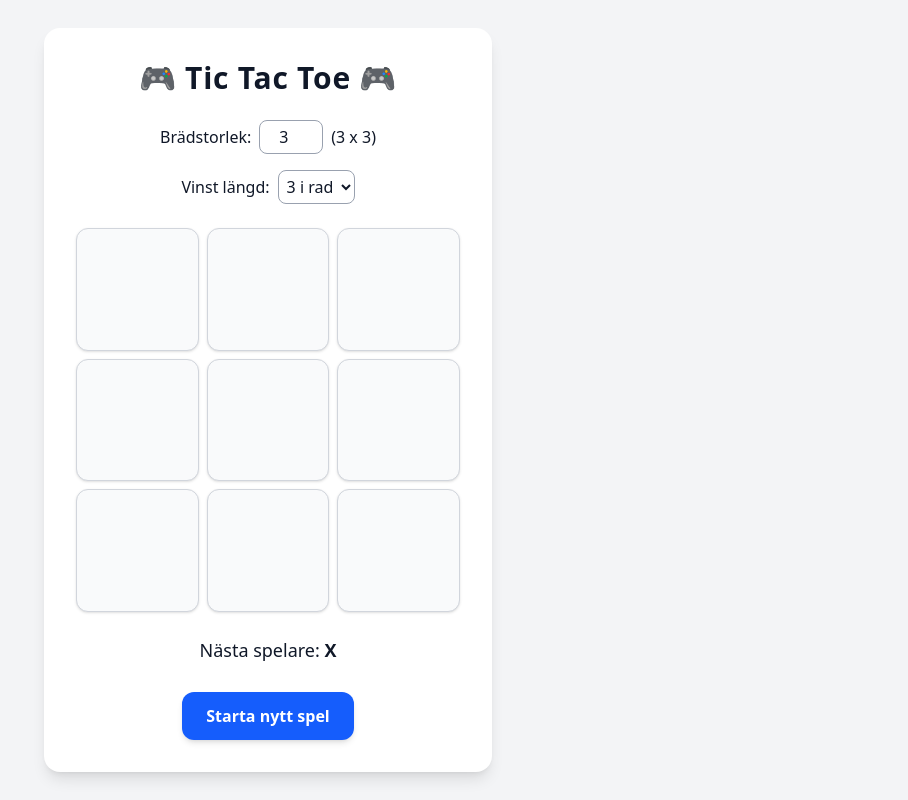
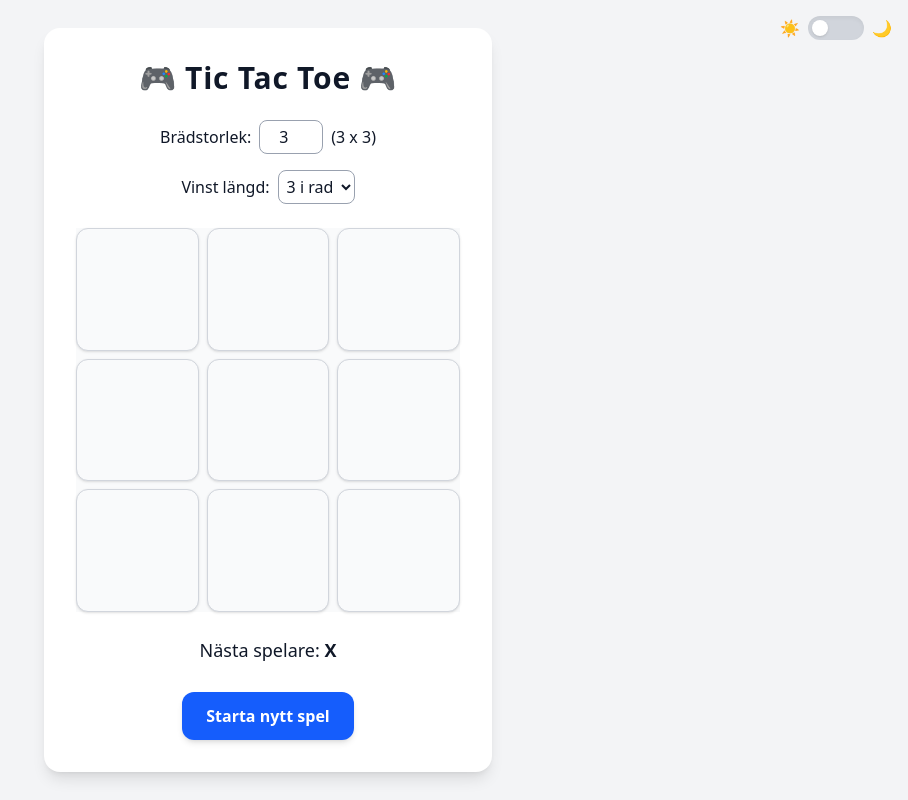
Before and after one commit to JoseRaul-TR/TypeScript-I-React-Tic-Tac-Toe, a React (Vite) app: page / in a window 1280 px wide. Shown: the whole page, without its empty margins (372-1280 px from the left). Built offline with nearby package versions, Linux system fonts and the light colour scheme.

Commit message:
Added dark and light themes using themeContext

```diff
--- a/src/App.tsx
+++ b/src/App.tsx
@@ -1,10 +1,11 @@
+import { ThemeProvider } from "./context/ThemeContext.tsx";
 import TicTacToeGame from "./components/TicTacToeGame.tsx";
 
 function App() {
   return (
-    <>
+    <ThemeProvider>
       <TicTacToeGame />
-    </>
+    </ThemeProvider>
   );
 }
 
--- a/src/components/GameBoard.tsx
+++ b/src/components/GameBoard.tsx
@@ -1,29 +1,41 @@
-import type { Board } from "../types/types";
+import type { Board, GameAction } from "../types/types";
+import { useContext } from "react";
+import { ThemeContext } from "../context/ThemeContext";
 
 type GameBoardProps = {
   board: Board;
-  handleClick: (row: number, col: number) => void;
+  dispatch: React.Dispatch<GameAction>;
 };
 
-export default function GameBoard({ board, handleClick }: GameBoardProps) {
+export default function GameBoard({ board, dispatch }: GameBoardProps) {
+  // Consume ThemeContext
+  const themeCtx = useContext(ThemeContext);
+  if (!themeCtx) throw new Error("GameBoard must be inside ThemeProvider");
+  const { theme } = themeCtx;
+
   const boardSize = board.length;
 
   return (
     <div
-      className="grid gap-2 w-full max-w-[min(90vw, 500px)] aspect-square"
+      className={`grid gap-2 w-full max-w-[min(90vw, 500px)] aspect-square
+        ${theme === "dark" ? "bg-gray-800" : "bg-gray-50"}`}
       style={{
         gridTemplateColumns: `repeat(${boardSize}, minmax(0, 1fr))`,
         gridTemplateRows: `repeat(${boardSize}, minmax(0, 1fr))`,
       }}
     >
-      {board.map((row, rowIndex) =>
-        row.map((cell, colIndex) => (
+      {board.map((row, r) =>
+        row.map((cell, c) => (
           <button
-            key={`${rowIndex}-${colIndex}`}
-            onClick={() => handleClick(rowIndex, colIndex)}
-            className="aspect-square font-bold border border-gray-300 flex items-center justify-center
-              bg-gray-50 hover:bg-gray-200 hover:cursor-pointer
-              rounded-xl shadow-sm transition-all transform hover:scale-105 active:scale-95 duration-200"
+            key={`${r}-${c}`}
+            onClick={() => dispatch({ type: "MAKE_MOVE", row: r, col: c })}
+            className={`aspect-square font-bold border border-gray-300 flex items-center justify-center rounded-xl shadow-sm
+              ${
+                theme === "dark"
+                  ? "bg-gray-700 hover:bg-gray-600"
+                  : "bg-gray-50 hover:bg-gray-200"
+              } hover:cursor-pointer
+               transition-all transform hover:scale-105 active:scale-95 duration-200`}
           >
             <span className="text-[clamp(1rem,4vw,3rem)] leading-none">
               {cell ?? ""}
--- a/src/components/GameControls.tsx
+++ b/src/components/GameControls.tsx
@@ -1,16 +1,25 @@
+import { useContext } from "react";
+import type { GameAction } from "../types/types";
+import { ThemeContext } from "../context/ThemeContext";
+
 type GameControlsProps = {
   boardSize: number;
   winLength: number;
-  resetGame: (size?: number, win?: number) => void;
+  dispatch: React.Dispatch<GameAction>;
 };
 
 export default function GameControls({
   boardSize,
   winLength,
-  resetGame,
+  dispatch,
 }: GameControlsProps) {
+  // Consume ThemeContext
+  const themeCtx = useContext(ThemeContext);
+  if (!themeCtx) throw new Error("GameControls must be inside ThemeProvider");
+  const { theme } = themeCtx;
+
   return (
-    <div className="flex flex-col gap-4 items-center">
+    <div className={`flex flex-col gap-4 items-center ${theme === "dark" ? "text-white" : "text-gray-900"}`}>
       {/* Board Size Input */}
       <div className="flex gap-2 items-center">
         <label htmlFor="boardSize" className="font-medium">
@@ -22,7 +31,7 @@ export default function GameControls({
           min={3}
           max={7}
           value={boardSize}
-          onChange={(e) => resetGame(Number(e.target.value), winLength)}
+          onChange={(e) => dispatch({ type: "RESET", size: Number(e.target.value) })}
           className="border border-gray-400 rounded-lg p-1 w-16 text-center"
         />
         ({boardSize} x {boardSize})
@@ -36,7 +45,7 @@ export default function GameControls({
         <select
           id="winLength"
           value={winLength}
-          onChange={(e) => resetGame(boardSize, Number(e.target.value))}
+          onChange={(e) => dispatch({ type: "RESET", win: Number(e.target.value) })}
           className="border border-gray-400 rounded-lg p-1"
         >
           {[...Array(boardSize - 2)].map((_, i) => {
--- a/src/components/GameStatus.tsx
+++ b/src/components/GameStatus.tsx
@@ -1,4 +1,6 @@
 import type { Player } from "../types/types";
+import { useContext } from "react";
+import { ThemeContext } from "../context/ThemeContext";
 
 type GameStatusProps = {
   winner: Player | null;
@@ -11,8 +13,17 @@ export default function GameStatus({
   isDraw,
   currentPlayer,
 }: GameStatusProps) {
+  // Consume ThemeContext
+  const themeCtx = useContext(ThemeContext);
+  if (!themeCtx) throw new Error("GameStatus must be inside ThemeProvider");
+  const { theme } = themeCtx;
+
   return (
-    <div className="text-center text-lg font-medium min-h-8">
+    <div
+      className={`text-center text-lg font-medium min-h-8 ${
+        theme === "dark" ? "text-white" : "text-gray-900"
+      }`}
+    >
       {winner && (
         <p className="text-green-600 font-semibold">
           Grattis! {winner} vinner!
--- a/src/components/TicTacToeGame.tsx
+++ b/src/components/TicTacToeGame.tsx
@@ -1,3 +1,5 @@
+import { useContext } from "react";
+import { ThemeContext } from "../context/ThemeContext";
 import { useReducer } from "react";
 import { gameReducer, initialState } from "../reducers/gameReducer";
 import GameControls from "./GameControls";
@@ -7,26 +9,36 @@ import GameStatus from "./GameStatus";
 export default function TicTacToeGame() {
   // useReducer to manage state
   const [state, dispatch] = useReducer(gameReducer, initialState);
+  // useContext
+  const themeCtx = useContext(ThemeContext);
+  if (!themeCtx) throw new Error("TicTacToeGame must be inside ThemeProvider");
+  const { theme, toggleTheme } = themeCtx;
 
   return (
-    <div className="min-h-screen flex items-center justify-center bg-gray-100 text-gray-900">
-      <div className="bg-white p-8 rounded-2xl shadow-lg w-[90%] max-w-md flex flex-col items-center gap-6">
+    <div className="min-h-screen relative flex items-center justify-center">
+      {/* Game Container */}
+      <div
+        className={`p-8 rounded-2xl shadow-lg w-[90%] max-w-md flex flex-col items-center gap-6
+        ${
+          theme === "dark"
+            ? "bg-gray-800 text-gray-100"
+            : "bg-white text-gray-900"
+        }`}
+      >
         {/* Title */}
         <h1 className="text-center text-3xl font-extrabold tracking-wide">
           🎮 Tic Tac Toe 🎮
         </h1>
+
         {/* Controls */}
         <GameControls
           boardSize={state.boardSize}
           winLength={state.winLength}
-          resetGame={(size, win) => dispatch({ type: "RESET", size, win })}
+          dispatch={dispatch}
         />
 
         {/* Game Board */}
-        <GameBoard
-          board={state.board}
-          handleClick={(row, col) => dispatch({ type: "MAKE_MOVE", row, col })}
-        />
+        <GameBoard board={state.board} dispatch={dispatch} />
 
         {/* Game Status Text */}
         <GameStatus
@@ -43,6 +55,27 @@ export default function TicTacToeGame() {
           Starta nytt spel
         </button>
       </div>
+
+      {/* Theme switch (ratio slider) */}
+      <div className="fixed top-4 right-4 z-50 flex items-center gap-2">
+        <span className="text-yellow-400">☀️</span>
+        <label className="relative inline-flex items-center cursor-pointer w-14 h-6">
+          <input
+            type="checkbox"
+            checked={theme === "dark"}
+            onChange={toggleTheme}
+            className="sr-only"
+          />
+          {/* Track */}
+          <div className="w-full h-6 bg-gray-300 dark:bg-gray-600 rounded-full shadow-inner transition-colors" />
+          {/* Dot */}
+          <div
+            className={`absolute top-1 w-4 h-4 bg-white rounded-full shadow transform transition-transform
+          ${theme === "dark" ? "translate-x-8" : "translate-x-1"}`}
+          />
+        </label>
+        <span className="text-blue-400">🌙</span>
+      </div>
     </div>
   );
 }
--- /dev/null
+++ b/src/context/ThemeContext.tsx
@@ -0,0 +1,29 @@
+import { createContext, useState, ReactNode } from "react";
+import type { Theme } from "../types/types";
+
+export const ThemeContext = createContext<{
+  theme: Theme;
+  toggleTheme: () => void;
+} | null>(null);
+
+export function ThemeProvider({ children }: { children: ReactNode }) {
+  const [theme, setTheme] = useState<Theme>("light");
+
+  const toggleTheme = () => {
+    setTheme((prev) => (prev === "light" ? "dark" : "light"));
+  };
+
+  return (
+    <ThemeContext.Provider value={{ theme, toggleTheme }}>
+      <div
+        className={
+          theme === "light"
+            ? "bg-gray-100 text-gray-900 min-h-screen transition-colors"
+            : "bg-gray-900 text-gray-100 min-h-screen transition-colors"
+        }
+      >
+        {children}
+      </div>
+    </ThemeContext.Provider>
+  );
+}
--- a/src/types/types.ts
+++ b/src/types/types.ts
@@ -14,3 +14,5 @@ export type GameState = {
 export type GameAction =
     | { type: "MAKE_MOVE"; row: number; col: number }
     | { type: "RESET"; size?: number; win?: number };
+
+export type Theme = "light" | "dark";
```
